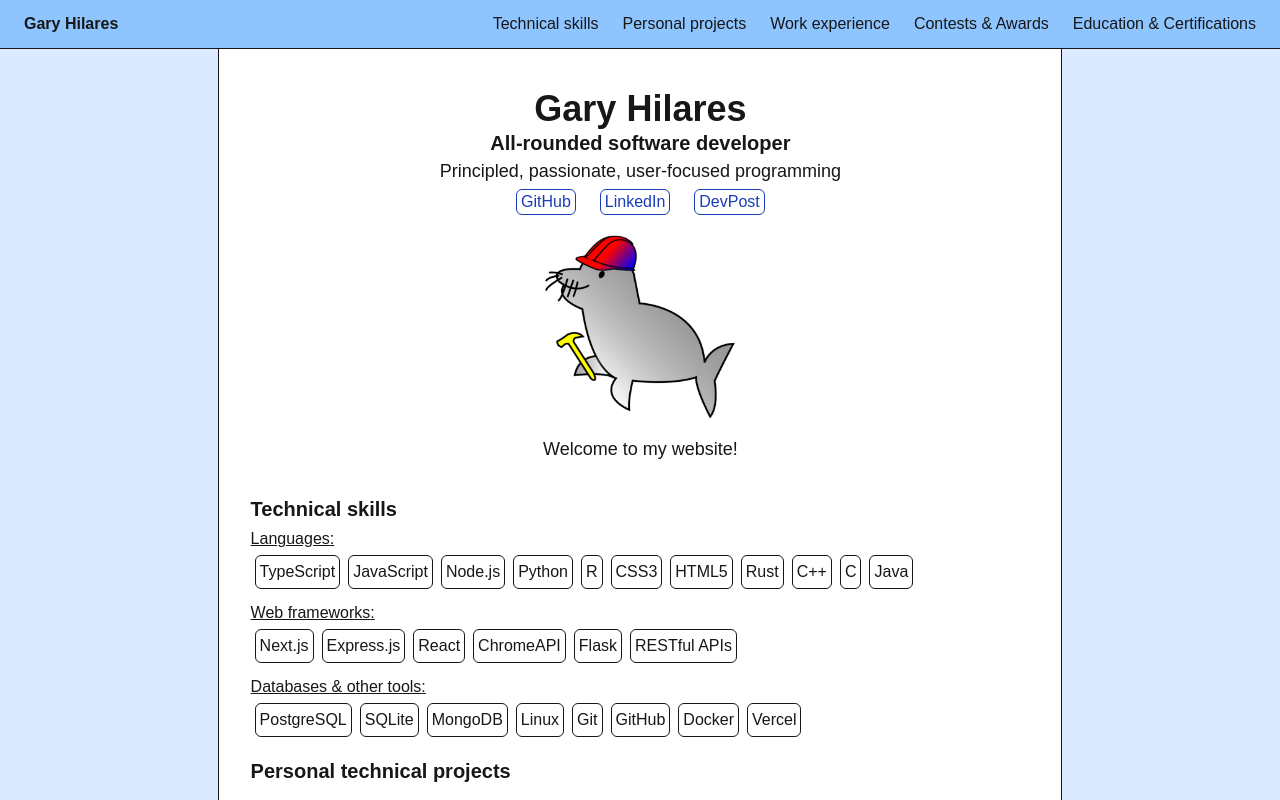
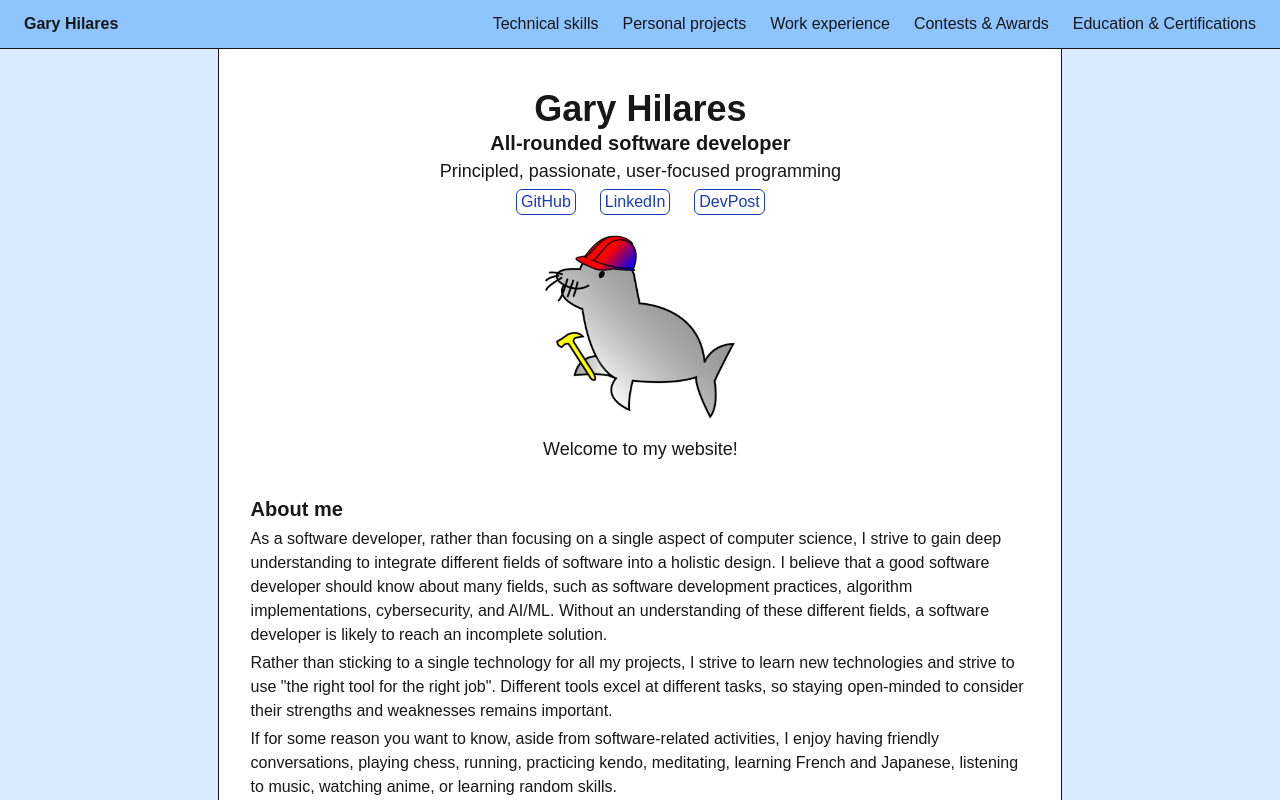
Before and after one commit to GaryHilares/Personal-Website, a Next.js app: page / in a window 1280 px wide. Shown: the top 800 px of the page. Built offline with nearby package versions, Linux system fonts and the light colour scheme.

Commit message:
Added about me section

```diff
--- a/src/app/page.tsx
+++ b/src/app/page.tsx
@@ -62,6 +62,36 @@ function Hero({
         </div>
         <p className="text-center text-lg">{phrase}</p>
       </div>
+    </div>
+  );
+}
+
+function AboutMe() {
+  return (
+    <div className="m-3">
+      <h2 className="font-bold text-xl">About me</h2>
+      <p className="my-1">
+        As a software developer, rather than focusing on a single aspect of
+        computer science, I strive to gain deep understanding to integrate
+        different fields of software into a holistic design. I believe that a
+        good software developer should know about many fields, such as software
+        development practices, algorithm implementations, cybersecurity, and
+        AI/ML. Without an understanding of these different fields, a software
+        developer is likely to reach an incomplete solution.
+      </p>
+      <p className="my-1">
+        Rather than sticking to a single technology for all my projects, I
+        strive to learn new technologies and strive to use "the right tool for
+        the right job". Different tools excel at different tasks, so staying
+        open-minded to consider their strengths and weaknesses remains
+        important.
+      </p>
+      <p className="my-1">
+        If for some reason you want to know, aside from software-related
+        activities, I enjoy having friendly conversations, playing chess,
+        running, practicing kendo, meditating, learning French and Japanese,
+        listening to music, watching anime, or learning random skills.
+      </p>
     </div>
   );
 }
@@ -229,6 +259,7 @@ export default function Home() {
             ]}
             phrase="Welcome to my website!"
           />
+          <AboutMe />
           <Section title="Technical skills" id={technicalSkillsId}>
             <SkillSubsectionDisplay
               title="Languages"
```
